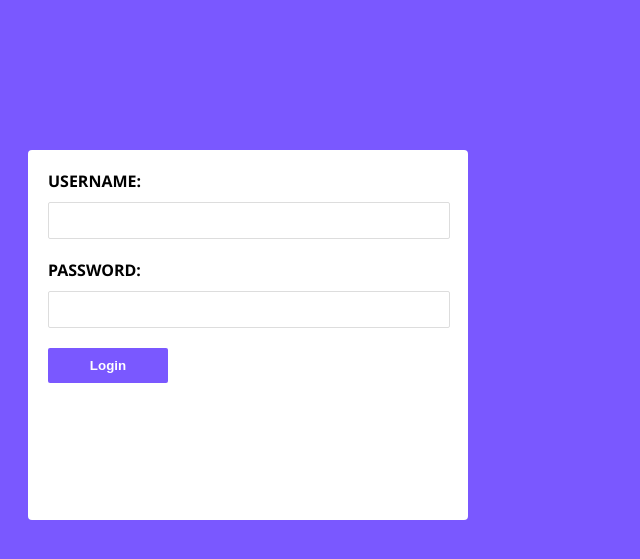
After one commit to septyanid/pcid, a PHP site: page /login in a window 1280 px wide. The commit adds this page. Shown: the top 559 px of the page, without its empty margins (0-640 px from the left). Run offline with PHP 8.4, Linux system fonts and the light colour scheme.

Commit message:
menambah file login

```diff
--- /dev/null
+++ b/css/login.css
@@ -0,0 +1,53 @@
+body {
+	background-color: #7a58ff;
+	font-family: "Segoe UI";
+}
+#wrapper {
+	background-color: #fff;
+	width: 400px;
+	height: 330px;
+	margin-top: 120px;
+	margin-left: 20px;
+	margin-right: auto;
+	padding: 20px;
+	border-radius: 4px;
+}
+input[type=text], input[type=password] {
+	border: 1px solid #ddd;
+	padding: 10px;
+	width: 95%;
+	border-radius: 2px;
+	outline: none;
+	margin-top: 10px;
+	margin-bottom: 20px;
+}
+label, h1 {
+	text-transform: uppercase;
+	font-weight: bold;
+}
+h1 {
+	text-align: center;
+	font-size: 40px;
+	color: #7a58ff;
+}
+.tombol {
+	border-radius: 2px;
+	padding: 10px;
+	width: 120px;
+	background-color: #7a58ff;
+	border: none;
+	color: #fff;
+	font-weight: bold;
+}
+.error {
+	background-color: #f72a68;
+	width: 400px;
+	height: auto;
+	margin-top: 20px;
+	margin-left: auto;
+	margin-right: auto;
+	padding: 20px;
+	border-radius: 4px;
+	color: #fff;
+
+}
--- /dev/null
+++ b/login.php
@@ -0,0 +1,42 @@
+<?php
+include 'koneksi.php';
+?>
+
+<!DOCTYPE html>
+<html>
+<head>
+	<title>PCID</title>
+	<link rel="icon" type="image/png" href="images/icons/favicon.ico"/>
+	<link rel="stylesheet" type="text/css" href="css/login.css">
+</head>
+<body>
+	<br/>
+	<div id="wrapper">
+		<form action="action.php?act=login" method="post" onSubmit="return validasi()">
+			<div>
+				<label>Username:</label>
+				<input type="text" name="username" id="username" />
+			</div>
+			<div>
+				<label>Password:</label>
+				<input type="password" name="password" id="password" />
+			</div>
+			<div>
+				<input type="submit" value="Login" class="tombol">
+			</div>
+		</form>
+	</div>
+<script type="text/javascript">
+	function validasi() {
+		var username = document.getElementById("username").value;
+		var password = document.getElementById("password").value;
+		if (username != "" && password!="") {
+			return true;
+		}else{
+			alert('Username dan Password harus di isi !');
+			return false;
+		}
+	}
+</script>
+</body>
+</html>
--- /dev/null
+++ b/logout.php
@@ -0,0 +1,5 @@
+<?php
+session_start();
+session_destroy();
+header("location:login");
+?>
```
Also changed, not shown: action.php (+20 -3 lines), css/main.css (+8 -0 lines), index.php (+5 -2 lines).
